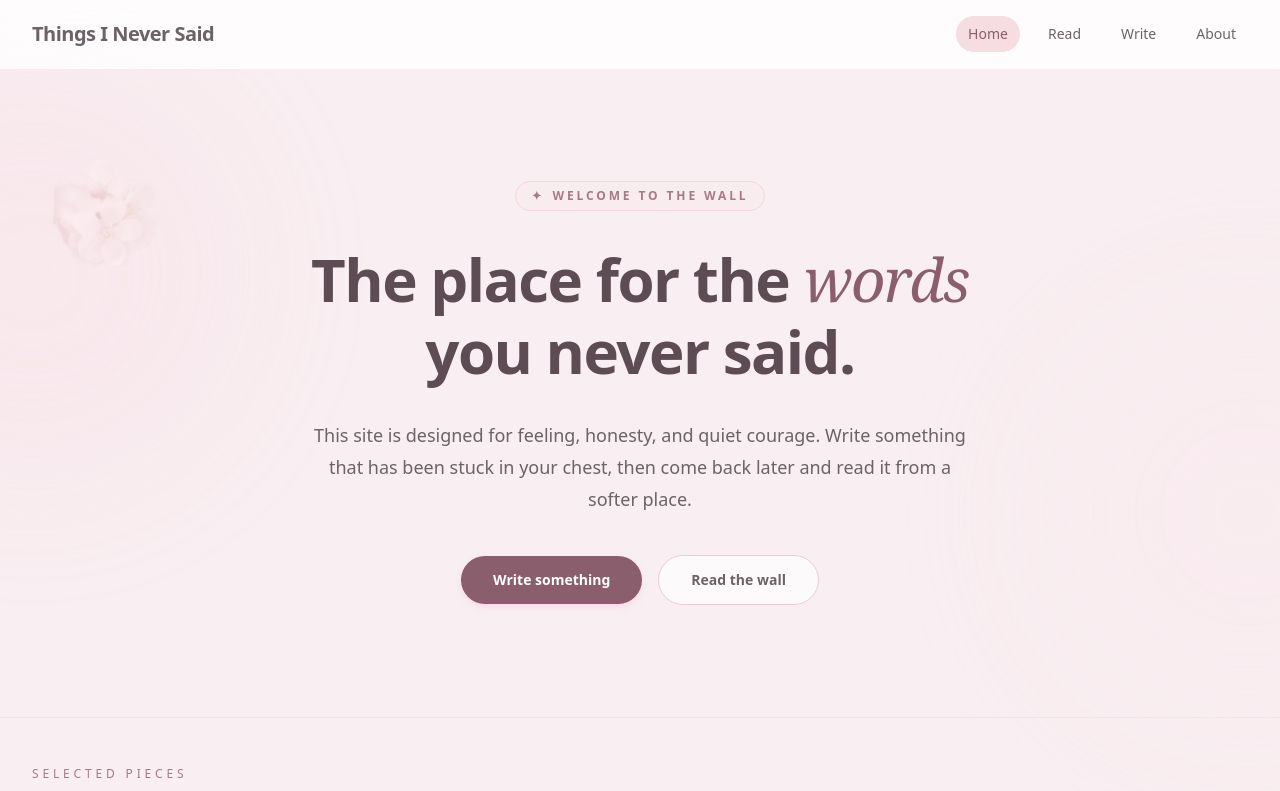
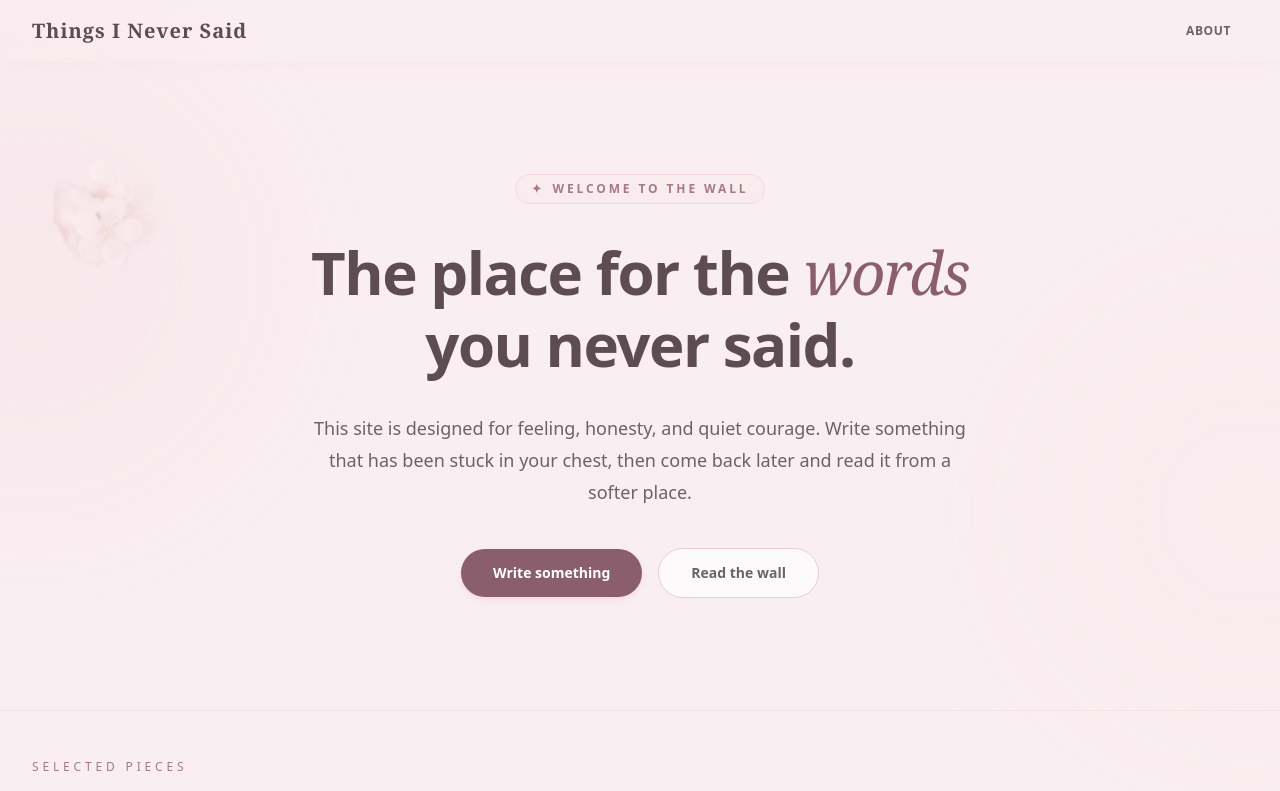
Before and after one commit to farixdev/ThingsINeverSaid, a Next.js app in the folder frontend/: page / in a window 1280 px wide. Shown: the top 791 px of the page. Built offline with nearby package versions, Linux system fonts and the light colour scheme.

Commit message:
Update src/components/site-header.js

```diff
--- a/frontend/src/components/site-header.js
+++ b/frontend/src/components/site-header.js
@@ -1,33 +1,44 @@
 import Link from "next/link";
 
-const navItems = [
-  { href: "/", label: "Home" },
-  { href: "/read", label: "Read" },
-  { href: "/write", label: "Write" },
-  { href: "/about", label: "About" },
-];
+export default function SiteHeader({ currentPage }) {
+  // Dynamically determine navigation links based on current page
+  let navItems = [];
 
-export default function SiteHeader({ currentPage }) {
+  if (currentPage === "Home") {
+    navItems = [{ href: "/about", label: "About" }];
+  } else if (currentPage === "Read") {
+    navItems = [
+      { href: "/write", label: "Write" },
+      { href: "/about", label: "About" },
+    ];
+  } else if (currentPage === "Write") {
+    navItems = [
+      { href: "/read", label: "Read" },
+      { href: "/about", label: "About" },
+    ];
+  } else if (currentPage === "About") {
+    navItems = [
+      { href: "/read", label: "Read" },
+      { href: "/write", label: "Write" },
+    ];
+  }
+
   return (
-    <header className="sticky top-0 z-20 border-b border-white/50 bg-white/80 backdrop-blur-xl shadow-sm shadow-pink-100">
-      <div className="mx-auto flex max-w-7xl flex-wrap items-center justify-between gap-4 px-6 py-4 sm:px-8">
+    <header className="sticky top-0 z-40 bg-transparent  backdrop-blur-xl shadow-[0_2px_20px_rgba(214,150,163,0.06)]">
+      <div className="mx-auto flex max-w-7xl flex-row items-center justify-between gap-4 px-6 py-4 sm:px-8">
         <Link
           href="/"
-          className="text-xl font-semibold tracking-tight text-[#6B6368]"
+          className="text-lg font-semibold tracking-wider text-[#5D4C54] font-serif hover:text-[#8A5E6C] transition duration-300 sm:text-xl whitespace-nowrap"
         >
           Things I Never Said
         </Link>
 
-        <nav className="flex flex-wrap items-center gap-2 sm:gap-4">
+        <nav className="flex items-center gap-1 sm:gap-2">
           {navItems.map((item) => (
             <Link
               key={item.href}
               href={item.href}
-              className={`rounded-full px-3 py-2 text-sm font-medium transition ${
-                currentPage === item.label
-                  ? "bg-[#F6DDE1] text-[#8A5E6C]"
-                  : "text-[#6B6368] hover:bg-[#F6DDE1] hover:text-[#8A5E6C]"
-              }`}
+              className="rounded-full px-4 py-1.5 text-xs font-semibold uppercase tracking-wider transition-all duration-300 text-[#6B6368] hover:bg-[#F6DDE1]/60 hover:text-[#8A5E6C] border border-[#fbe9ee]/30 cursor-pointer"
             >
               {item.label}
             </Link>
```
